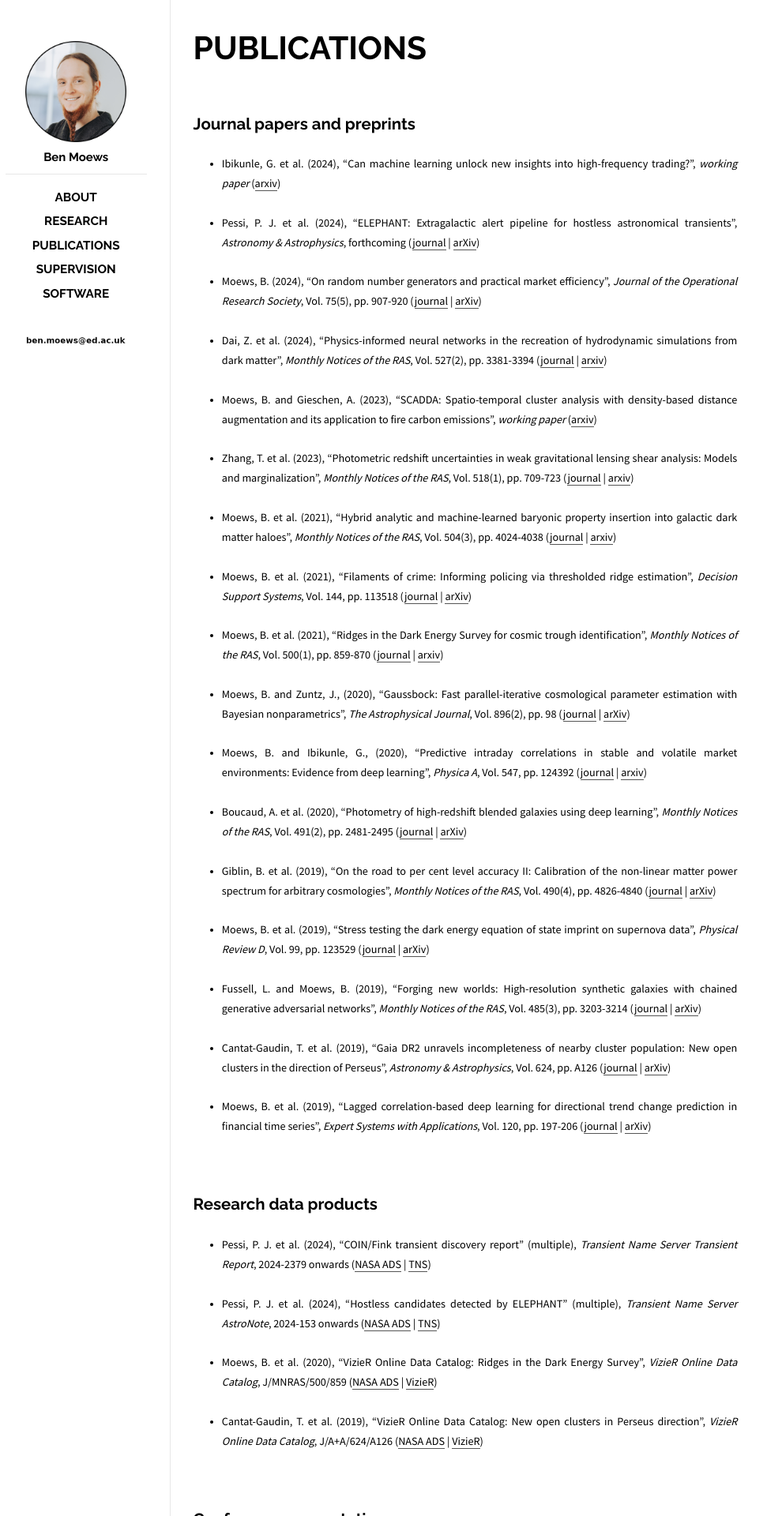
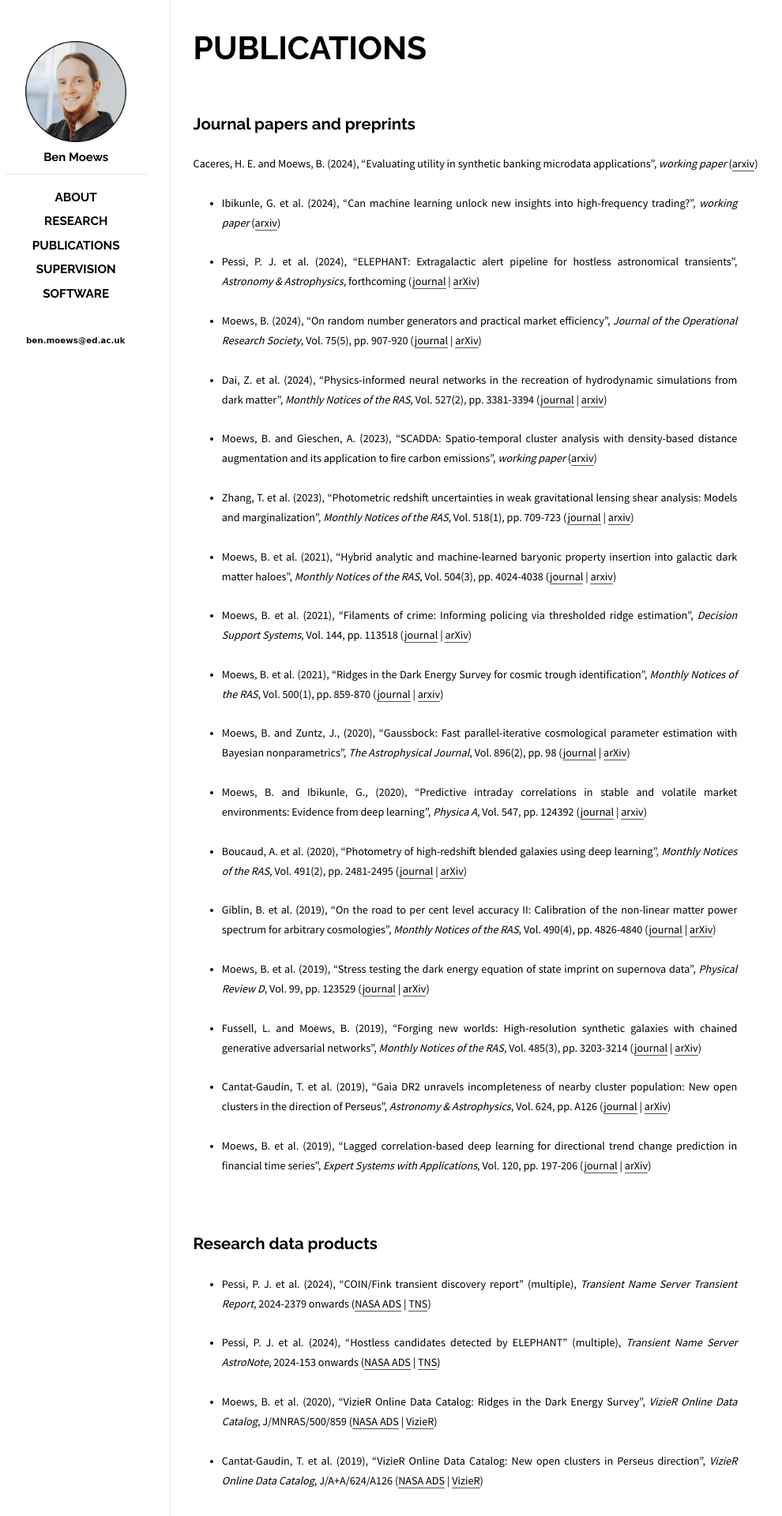
Before and after one commit to moews/moews.github.io, a Jekyll site: the page built from _posts/2017-03-25-publications.md, in a window 1280 px wide. Shown: the top 1920 px of the page at 79% size, without its empty margins (143-1133 px from the left). Built offline with Jekyll 4.4.1, drawn with Linux system fonts in a browser that asks for light colours; some of the changed lines change nothing that is shown.

Commit message:
Update 2017-03-25-publications.md

```diff
--- a/_posts/2017-03-25-publications.md
+++ b/_posts/2017-03-25-publications.md
@@ -10,7 +10,7 @@ categories: posts
 
 ## Journal papers and preprints
 
-<!--* <small>Caceres, H. E. and Moews, B. (2024), "Evaluating utility in synthetic banking microdata applications", _working paper_ ([arxiv]())</small>-->
+<small>Caceres, H. E. and Moews, B. (2024), "Evaluating utility in synthetic banking microdata applications", _working paper_ ([arxiv](https://arxiv.org/abs/2410.22519))</small>
 
 * <small>Ibikunle, G. et al. (2024), "Can machine learning unlock new insights into high-frequency trading?", _working paper_ ([arxiv](https://arxiv.org/abs/2405.08101))</small>
 
```
